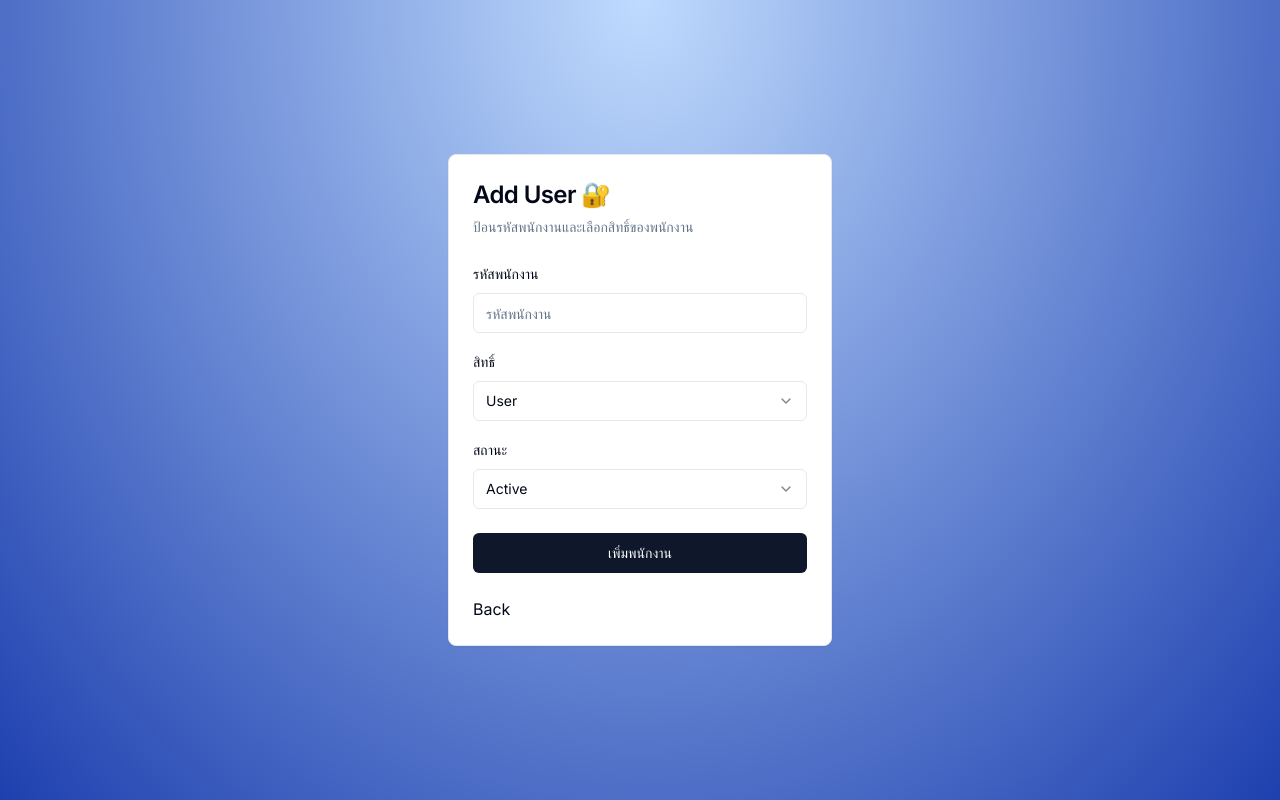
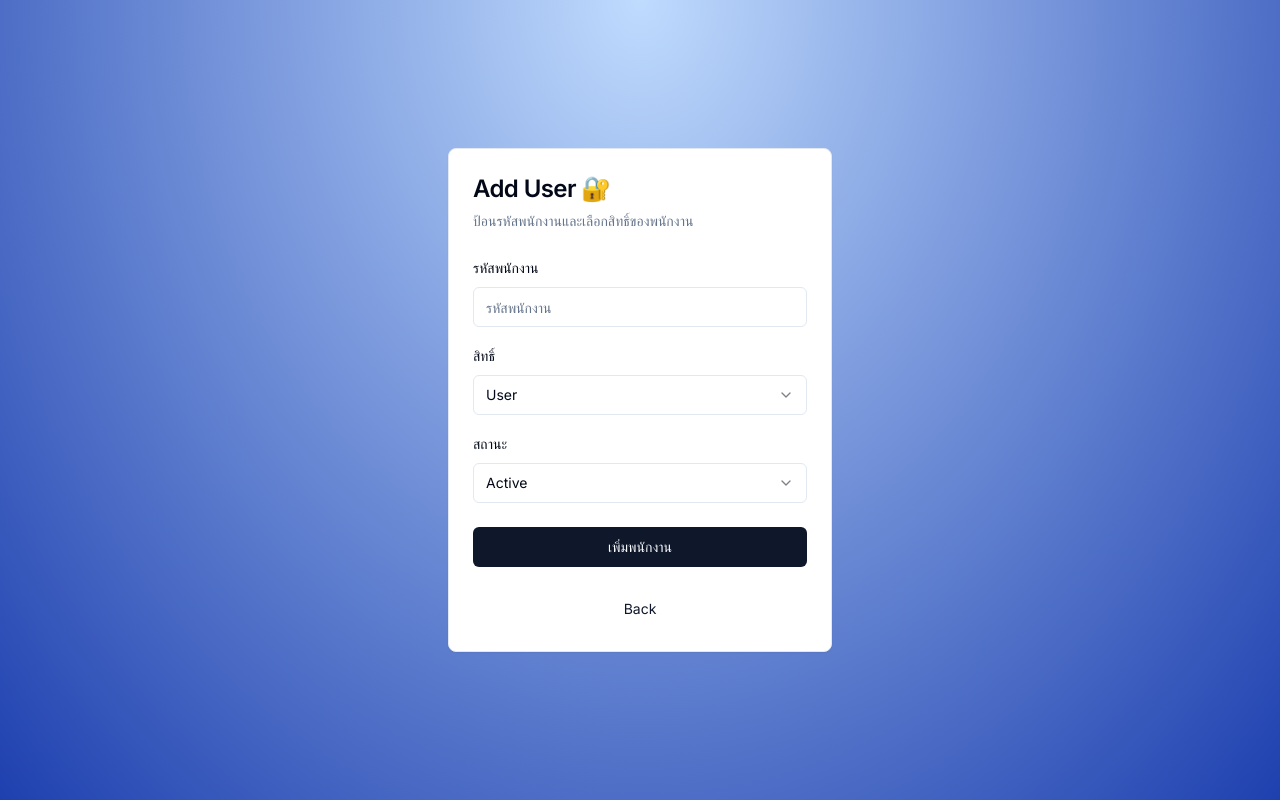
Before and after one commit to rutthawitc/paylist-pwa-dashboard, a Next.js app: page /auth/adduser in a window 1280 px wide. Built offline with nearby package versions, Linux system fonts and the light colour scheme.

Commit message:
-Fix 403 Page

```diff
--- a/app/(protected)/403/page.tsx
+++ b/app/(protected)/403/page.tsx
@@ -1,4 +1,5 @@
 import { Card, CardContent, CardHeader } from '@/components/ui/card';
+import Link from 'next/link';
 
 const Page = () => {
   return (
@@ -14,6 +15,10 @@ const Page = () => {
             <p className='text-sm text-muted-foreground'>
               ไม่สามารถใช้งานหน้านี้ได้ โปรดติดต่อผู้ดูแลระบบ
             </p>
+            <hr />
+            <p className='text-sm  font-bold'>
+              <Link href='/'>กลับสู่หน้าหลัก</Link>
+            </p>
           </div>
         </div>
       </div>
--- a/app/(protected)/recipient/page.tsx
+++ b/app/(protected)/recipient/page.tsx
@@ -3,7 +3,15 @@ import { getAllRecipientData } from '@/lib/recipient-data';
 import { columns } from '@/components/recipienttable/columns';
 import AddRecipientForm from '@/components/auth/addrecipient-form';
 
+import { auth } from '@/auth';
+import { redirect } from 'next/navigation';
+
 const RecipientName = async () => {
+  const session = await auth();
+  if (session?.user?.status !== 'active' || session?.user?.role !== 'admin') {
+    redirect('/403');
+  }
+
   const recipientData: any = await getAllRecipientData();
   return (
     <main className='flex flex-1 flex-col gap-4 p-4 lg:gap-2 lg:p-4'>
--- a/app/(protected)/upload/page.tsx
+++ b/app/(protected)/upload/page.tsx
@@ -3,8 +3,8 @@ import { redirect } from 'next/navigation';
 import XlsUploadForm from '@/components/xls-upload';
 const UploadPage = async () => {
   const session = await auth();
-  //console.log(session);
-  if (session?.user?.status !== 'active') {
+  console.log(session);
+  if (session?.user?.status !== 'active' || session?.user?.role !== 'admin') {
     redirect('/403');
   }
   return (
--- a/components/auth/adduser-form.tsx
+++ b/components/auth/adduser-form.tsx
@@ -33,6 +33,7 @@ import { FormError } from '@/components/form-error';
 import { FormSuccess } from '@/components/form-success';
 import { useState, useTransition } from 'react';
 import { adduser } from '@/actions/adduser';
+import { BackButton } from './back-button';
 
 export function AddUserForm() {
   const [error, setError] = useState<string | undefined>('');
@@ -150,7 +151,9 @@ export function AddUserForm() {
           </form>
         </Form>
       </CardContent>
-      <CardFooter>Back</CardFooter>
+      <CardFooter>
+        <BackButton href='/' label='Back' />
+      </CardFooter>
     </Card>
   );
 }
```
Also changed, not shown: 1 other file (tests, documents, lock files or other folders).
